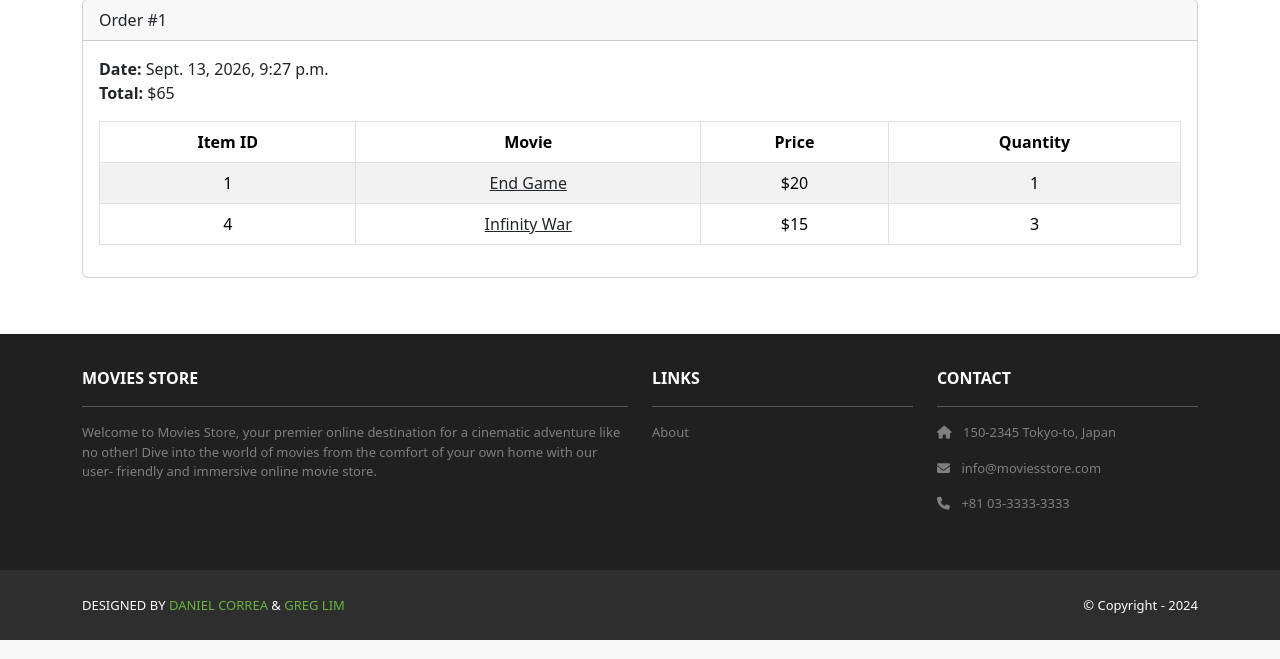
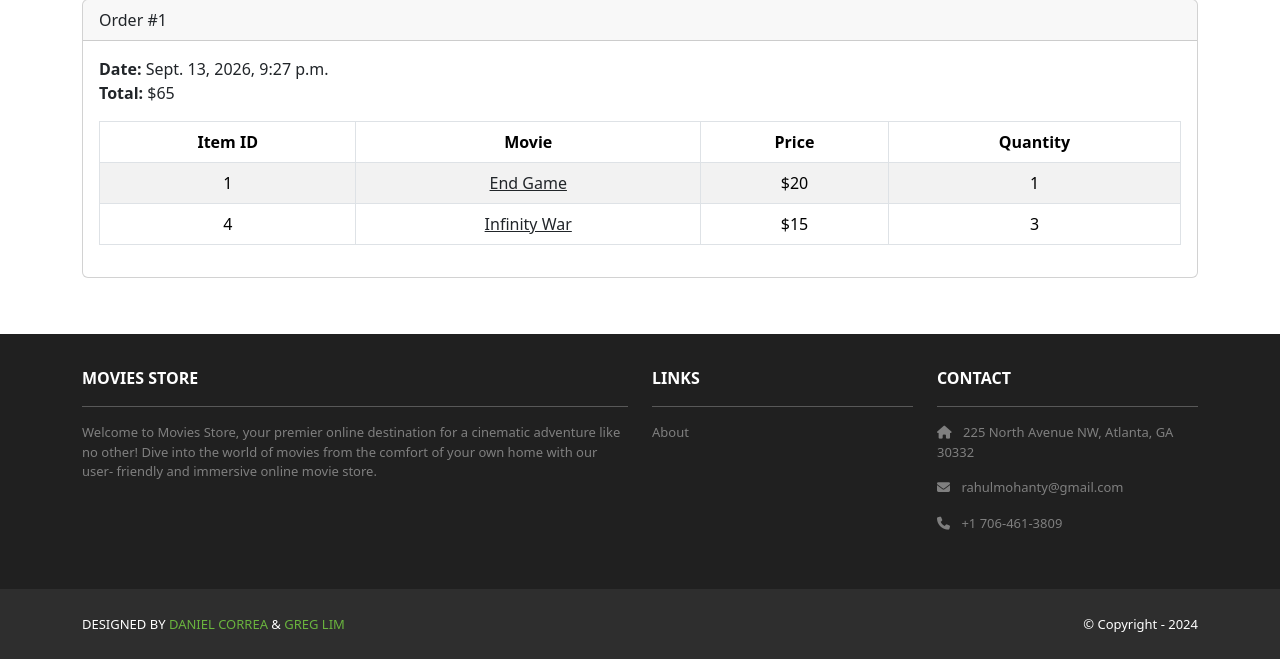
Before and after one commit to RahulM008/moviesstore, a Django app: page /accounts/orders/ in a window 1280 px wide. Shown: the part 186-845 px from the top of the page. Run offline with Django 5.2, Linux system fonts and the light colour scheme; a user stored in the database is signed in; data comes from the database, SQL or seed files in the repository; some libraries are stand-ins or nearby versions.

Commit message:
Update base.html

```diff
--- a/moviesstore/templates/base.html
+++ b/moviesstore/templates/base.html
@@ -94,13 +94,13 @@
             <b>CONTACT</b>
             <hr />
             <p><i class="fas fa-home me-2"></i>
-              150-2345 Tokyo-to, Japan
+              225 North Avenue NW, Atlanta, GA 30332
             </p>
             <p><i class="fas fa-envelope me-2"></i>
-              info@moviesstore.com
+              rahulmohanty@gmail.com
             </p>
             <p><i class="fas fa-phone me-2"></i>
-              +81 03-3333-3333
+              +1 706-461-3809
             </p>
           </div>
         </div>
```
